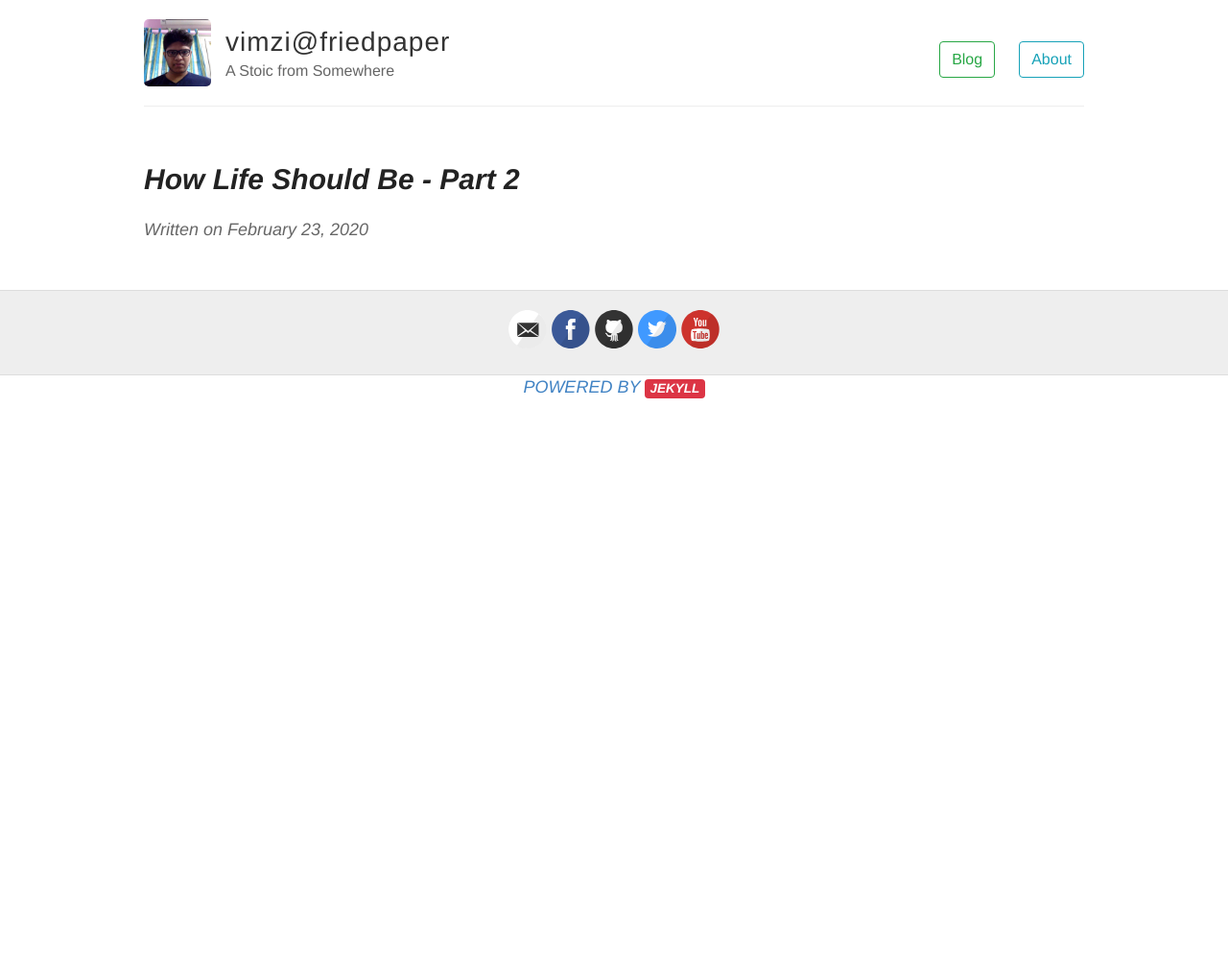
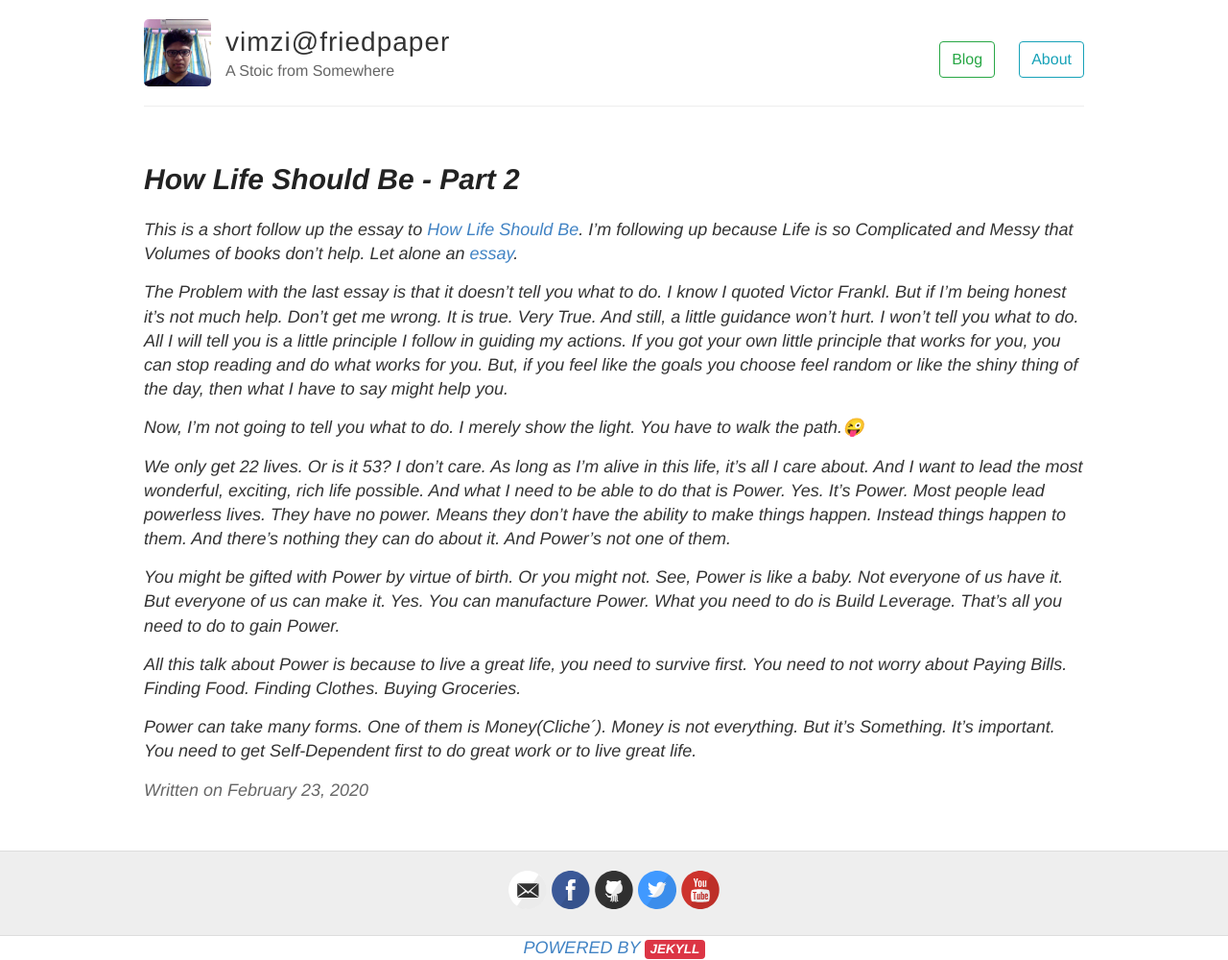
Before and after one commit to elliotjsteve/elliotjsteve.github.io, a Jekyll site: the page built from _posts/2020-02-23-how_life_should_be_2.md, in a window 1280 px wide. Shown: the whole page at 96% size. Built offline with Jekyll 4.4.1, drawn with Linux system fonts in a browser that asks for light colours; before the commit the page ends 900 px from its top, so only the background shows below that.

Commit message:
new_post

```diff
--- a/_posts/2020-02-23-how_life_should_be_2.md
+++ b/_posts/2020-02-23-how_life_should_be_2.md
@@ -2,3 +2,61 @@
 layout: post
 title: How Life Should Be - Part 2
 ---
+
+This is a short follow up the essay to [How Life Should Be](https://friedpaper.xyz/how_life_should_be/).
+I'm following up because Life is so Complicated and Messy that Volumes of books don't help.
+Let alone an [essay](https://friedpaper.xyz/how_life_should_be/ "How Life Should Be").
+
+The Problem with the last essay is that it doesn't tell you what to do.
+I know I quoted Victor Frankl.
+But if I'm  being honest it's not much help.
+Don't get me wrong.
+It is true.
+Very True.
+And still, a little guidance won't hurt.
+I won't tell you what to do.
+All I will tell you is a little principle I follow in guiding my actions.
+If you got your own little principle that works for you, you can stop reading and do what works for you.
+But, if you feel like the goals you choose feel random or like the shiny thing of the day, then what I have to say might help you.
+
+Now, I'm not going to tell you what to do.
+I merely show the light.
+You have to walk the path.😜
+
+We only get 22 lives.
+Or is it 53?
+I don't care.
+As long as I'm alive in this life, it's all I care about.
+And I want to lead the most wonderful, exciting, rich life possible.
+And what I need to be able to do that is Power.
+Yes.
+It's Power.
+Most people lead powerless lives.
+They have no power.
+Means they don't have the ability to make things happen.
+Instead things happen to them.
+And there's nothing they can do about it.
+And Power's not one of them.
+
+You might be gifted with Power by virtue of birth.
+Or you might not.
+See, Power is like a baby.
+Not everyone of us have it.
+But everyone of us can make it.
+Yes.
+You can manufacture Power.
+What you need to do is Build Leverage.
+That's all you need to do to gain Power.
+
+All this talk about Power is because to live a great life, you need to survive first.
+You need to not worry about Paying Bills.
+Finding Food.
+Finding Clothes.
+Buying Groceries.
+
+Power can take many forms.
+One of them is Money(Cliche´).
+Money is not everything.
+But it's Something.
+It's important.
+You need to get Self-Dependent first to do great work or to live great life.
```
